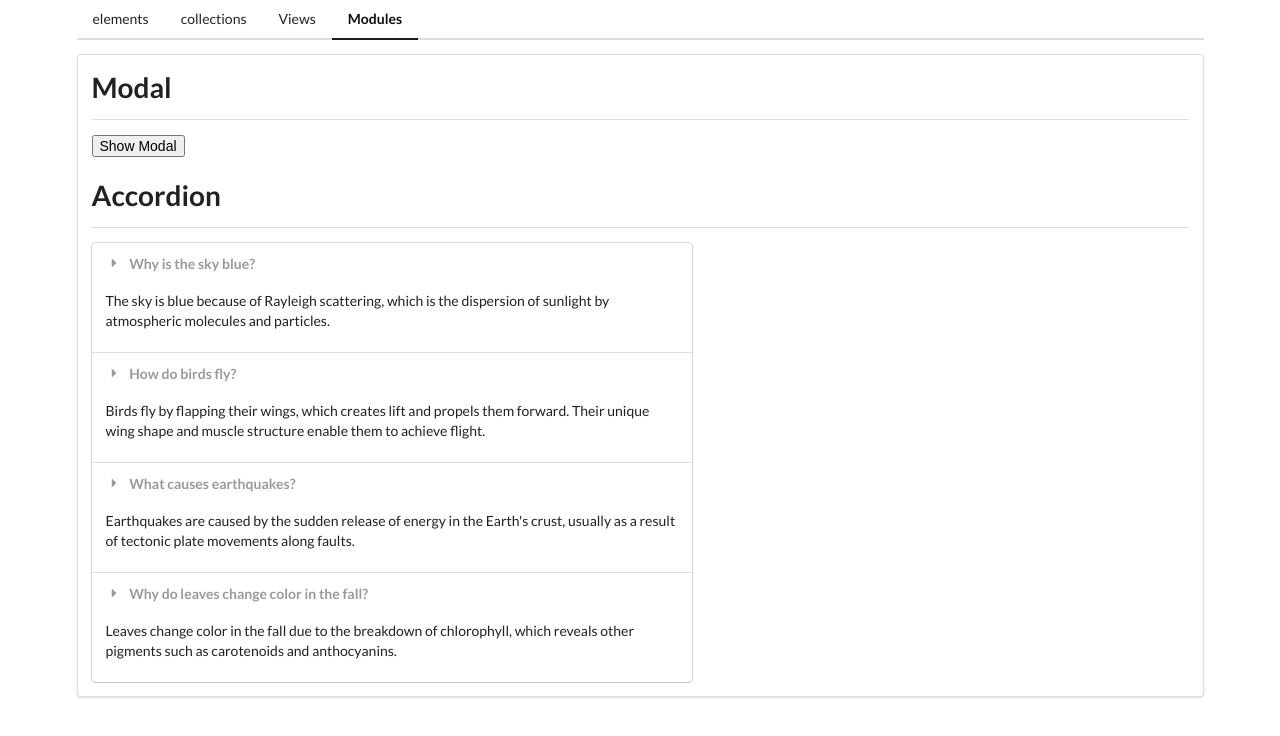
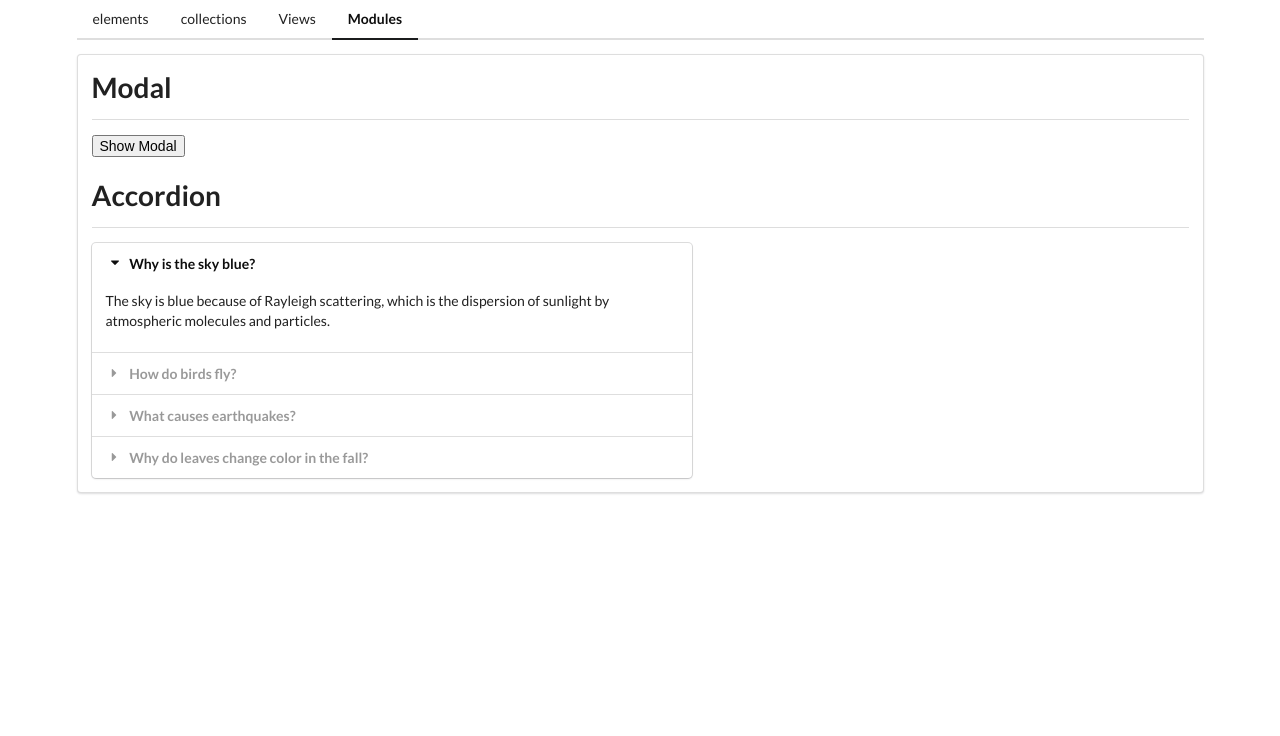
Before and after one commit to fundayluck/angular-comps, an Angular app: page /mods in a window 1280 px wide. Shown: the top 736 px of the page. Built offline with nearby package versions, Linux system fonts and the light colour scheme.

Commit message:
expanding the active element

```diff
--- a/src/app/mods/accordion/accordion.component.html
+++ b/src/app/mods/accordion/accordion.component.html
@@ -1,11 +1,15 @@
-<div class="ui accordion styled">
-  <ng-container *ngFor="let item of items">
-    <div class="title">
+<div class="ui styled accordion">
+  <ng-container *ngFor="let item of items; let i = index">
+    <div
+      [ngClass]="{ active: i === openedItemIndex }"
+      class="title"
+      (click)="onClick(i)"
+    >
       <i class="dropdown icon"></i>
       {{ item.title }}
     </div>
-    <div class="content active">
-      <p>{{ item.content }}</p>
+    <div [ngClass]="{ active: i === openedItemIndex }" class="content active">
+      <p class="transition">{{ item.content }}</p>
     </div>
   </ng-container>
 </div>
--- a/src/app/mods/accordion/accordion.component.ts
+++ b/src/app/mods/accordion/accordion.component.ts
@@ -10,4 +10,12 @@ import { Component, Input } from '@angular/core';
 })
 export class AccordionComponent {
   @Input() items: { title: string; content: string }[] = [];
+  openedItemIndex = 0;
+  onClick(index: number) {
+    if (index === this.openedItemIndex) {
+      this.openedItemIndex = -1;
+      return;
+    }
+    this.openedItemIndex = index;
+  }
 }
```
